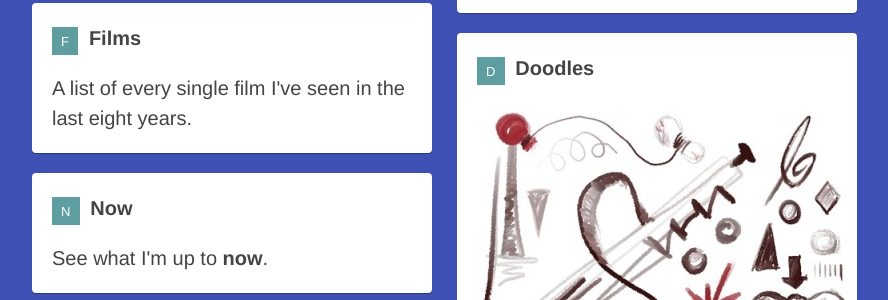
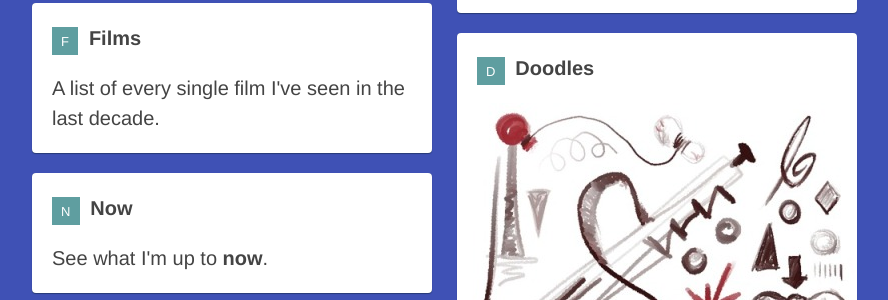
Before and after one commit to Dejital/dejital.github.com, a Jekyll site: the page built from index.html, in a window 1280 px wide. Shown: the part 947-1247 px from the top of the page, without its empty margins (193-1081 px from the left). Built offline with Jekyll 4.4.1, drawn with Linux system fonts in a browser that asks for light colours; comment, search, counter and statistics services are not loaded.

Commit message:
Update text on the main page

```diff
--- a/index.html
+++ b/index.html
@@ -89,7 +89,7 @@ layout: main
   <a href="http://films.snevsky.com/">
     <div class="card">
       <p><span>F</span> <strong>Films</strong></p>
-      <p>A list of every single film I've seen in the last eight years.</p>
+      <p>A list of every single film I've seen in the last decade.</p>
     </div>
   </a>
 
```
